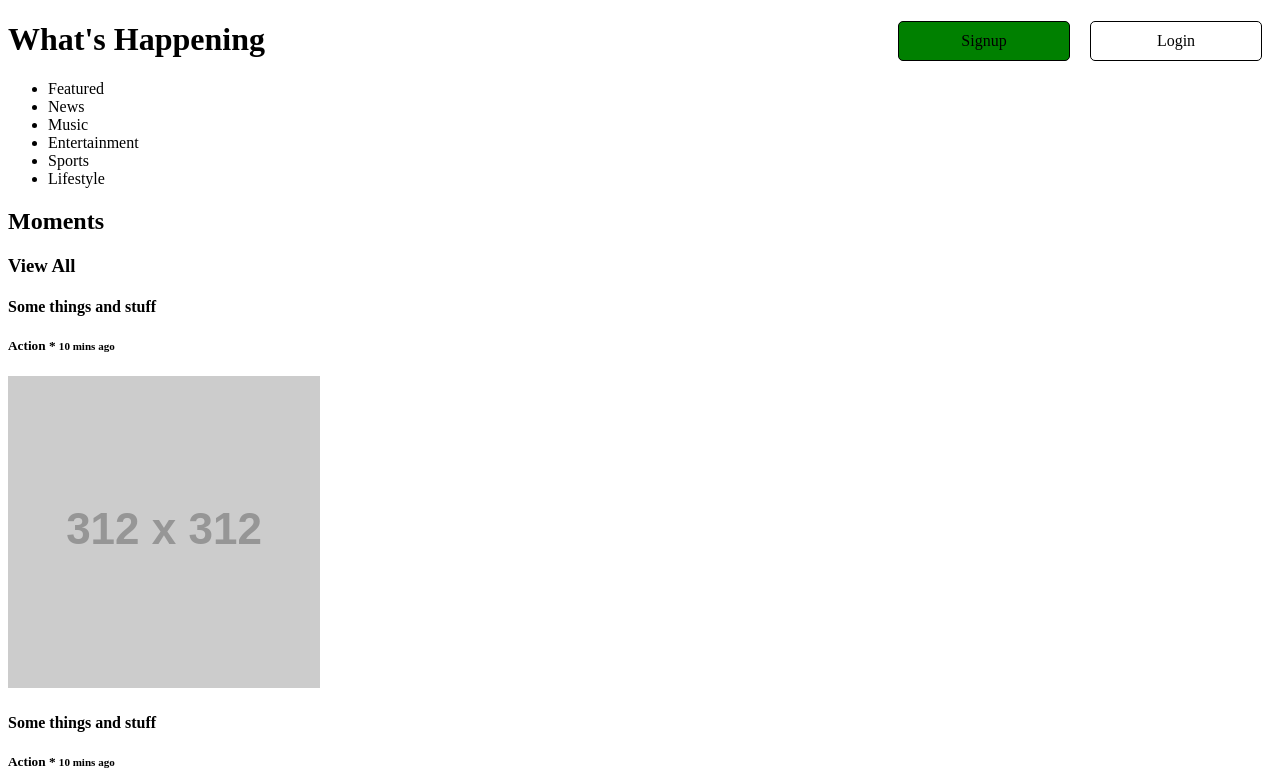
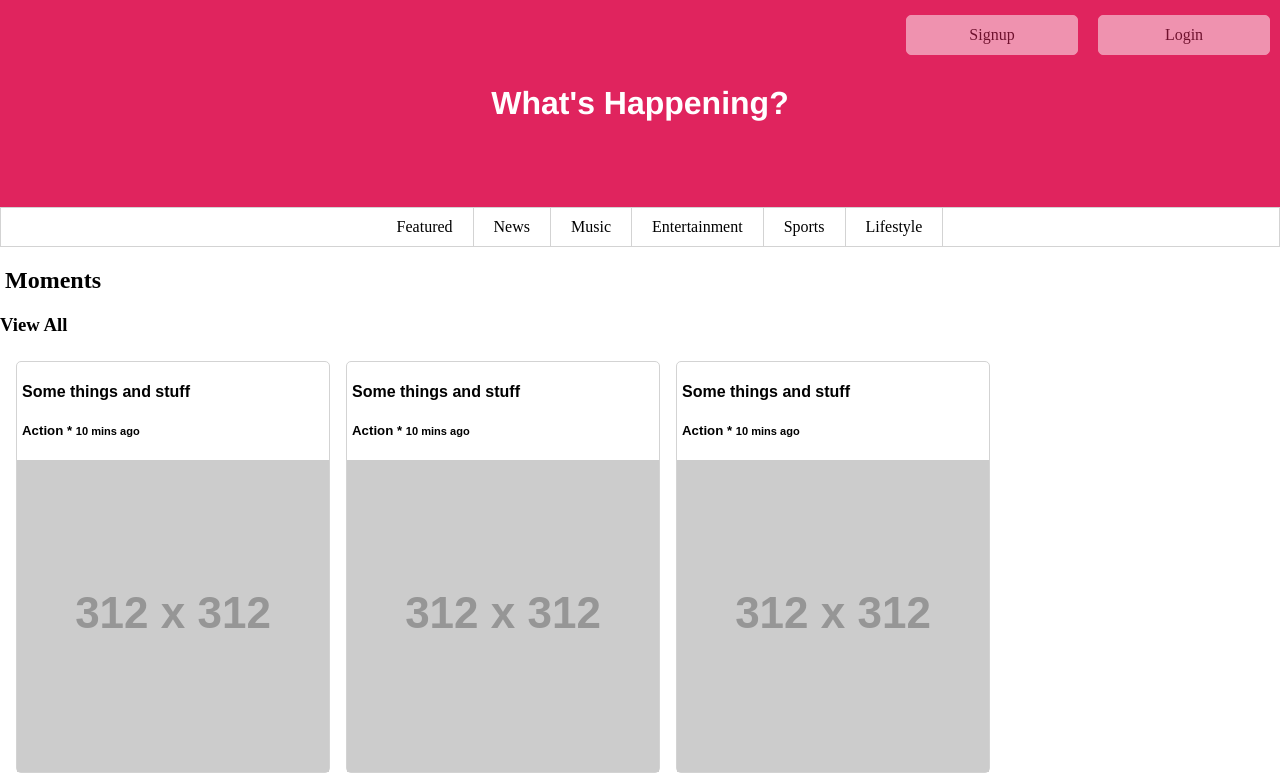
Before and after one commit to courtneymcallister/twitter_clone, a website: page public/html/index.html in a window 1280 px wide. Shown: the top 782 px of the page. Drawn offline with Linux system fonts and the light colour scheme; files that its build step writes are made by us from their sources; placeholder pictures from the web are drawn by us.

Commit message:
styled nav bar and added section cards

```diff
--- a/public/css/main.css
+++ b/public/css/main.css
@@ -1,12 +1,13 @@
 .button {
   width: 150px;
-  border: 1px solid black;
+  border: 1px solid white;
   display: inline-block;
   text-align: center;
   border-radius: 5px;
   text-decoration: none;
   color: black;
   padding: 10px;
+  margin-top: 15px;
 }
 
 .pull-right {
@@ -16,10 +17,91 @@
 }
 
 .button:hover {
-  background-color: white;
-  color: green;
+  color: #e0245e;
+  opacity: 1;
 }
 
-.button-green {
-  background-color: green;
+.button-see-thru {
+  opacity: 0.5;
 }
+
+.button-white {
+  background-color: white;
+}
+
+.banner {
+  background-color: #e0245e;
+  width: 100%;
+}
+
+html, body {
+  margin: 0;
+  padding: 0;
+}
+
+.banner h1{
+  text-align: center;
+  font-size: 48px
+  font-weight: 500;
+  padding: 85px 0;
+  margin: 0;
+  color: white;
+  font-family: "Helvetica Neue",Helvetica,Arial,sans-serif;
+}
+
+.nav-container{
+  background-color: white;
+  border: 1px solid lightgrey;
+}
+
+.nav-list{
+  margin: 0;
+  text-align: center;
+}
+
+.nav-list li{
+  display: inline-block;
+  padding: 10px 20px;
+  box-sizing: border-box;
+  border-right: 1px solid lightgrey;
+  margin: auto -2px;
+}
+
+/*.nav-list li:first-child{
+  border-left: 1px solid lightgrey;
+}*/
+
+.nav-list li:hover{
+  border-bottom: 3px solid #e0245e;
+}
+
+.content-box {
+  margin: 5px;
+  width: 100%;
+  padding-left:5px;
+  padding-right:5px;
+}
+
+.content-box section{
+  display: inline-block;
+  box-sizing: border-box;
+  border: 1px solid lightgrey;
+  font-family: sans-serif;
+  margin: 6px;
+  height: 412px;
+  width:314px;
+  border-radius: 5px;
+  vertical-align: middle;
+  text-align: left;
+
+}
+
+.content-box h4,h5,h2,p,a{
+  margin-left: 5px;
+}
+
+.content-box section:nth-child(4){
+  background-color: #e0245e;
+  color: white;
+  text-align: center;
+}
--- a/public/html/index.html
+++ b/public/html/index.html
@@ -7,13 +7,13 @@
 </head>
 <body>
   <header>
-    <div>
-      <a href="#" class='button pull-right'>Login</a>
-      <a href="#" class='button button-green pull-right'>Signup</a>
-      <h1>What's Happening</h1>
+    <div class='banner'>
+      <a href="#" class='button button-see-thru button-white pull-right'>Login</a>
+      <a href="#" class='button button-see-thru button-white pull-right'>Signup</a>
+      <h1>What's Happening?</h1>
     </div>
-    <nav>
-      <ul>
+    <nav class='nav-container'>
+      <ul class='nav-list'>
         <li>Featured</li>
         <li>News</li>
         <li>Music</li>
@@ -27,6 +27,7 @@
     <!-- <h2>Moments <small>View All</small></h2> -->
     <h2>Moments</h2>
     <h3>View All</h3>
+    <div class='content-box'>
       <section>
         <h4>Some things and stuff</h4>
         <h5>Action * <small>10 mins ago</small></h5>
@@ -47,6 +48,7 @@
         <p>Sign up yo!</p>
         <a href="#">Signup</a>
       </section>
+    </div>
   </main>
   <footer>
     <ul>
```
Lines whose indentation alone changed are shown as unchanged.
